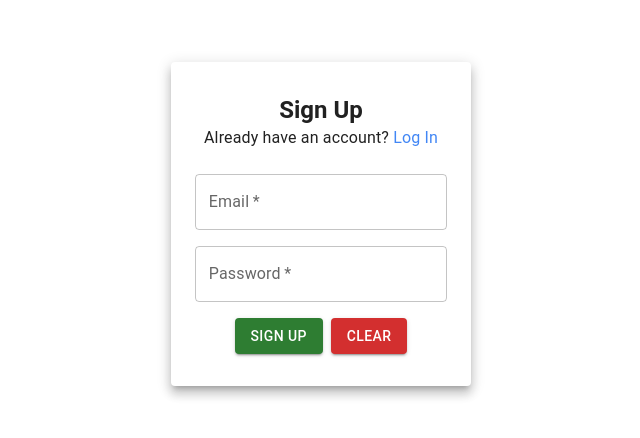
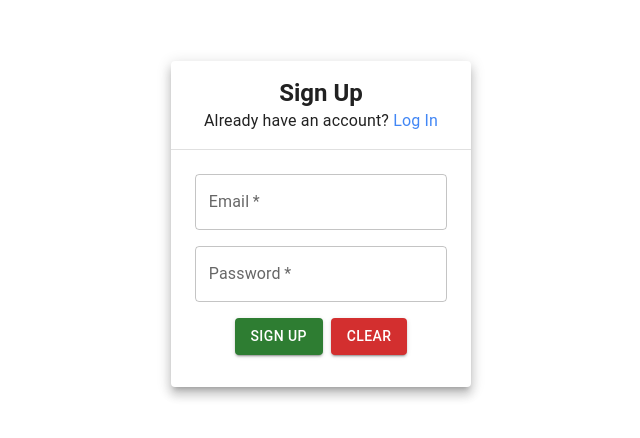
Before and after one commit to anaghasarmalkar/frontend-chat-app, a Next.js app: page /signup in a window 1280 px wide. Shown: the part 176-614 px from the top of the page, without its empty margins (319-959 px from the left). Built offline with nearby package versions, Linux system fonts and the light colour scheme.

Commit message:
Move error section on the signup page.

```diff
--- a/src/app/signup/page.tsx
+++ b/src/app/signup/page.tsx
@@ -7,6 +7,7 @@ import {
   CardActions,
   CardContent,
   CardHeader,
+  Divider,
   TextField,
   Typography,
 } from "@mui/material";
@@ -91,7 +92,6 @@ export default function Page() {
       }}
     >
       <Card raised sx={{ maxWidth: 400 }}>
-        <CardContent>
         <CardHeader
           disableTypography
           title={
@@ -108,6 +108,8 @@ export default function Page() {
             </Typography>
           }
         />
+        <Divider />
+        <CardContent>
           <form onSubmit={formik.handleSubmit} onReset={formik.handleReset}>
             <Box
               sx={{
@@ -154,9 +156,14 @@ export default function Page() {
                 Clear
               </Button>
             </CardActions>
-            {errors.length !== 0 && <Errors messages={errors} />}
           </form>
         </CardContent>
+        {errors.length !== 0 && (
+          <>
+            <Divider />
+            <Errors messages={errors} />
+          </>
+        )}
       </Card>
     </Box>
   );
```
Lines whose indentation alone changed are shown as unchanged.
